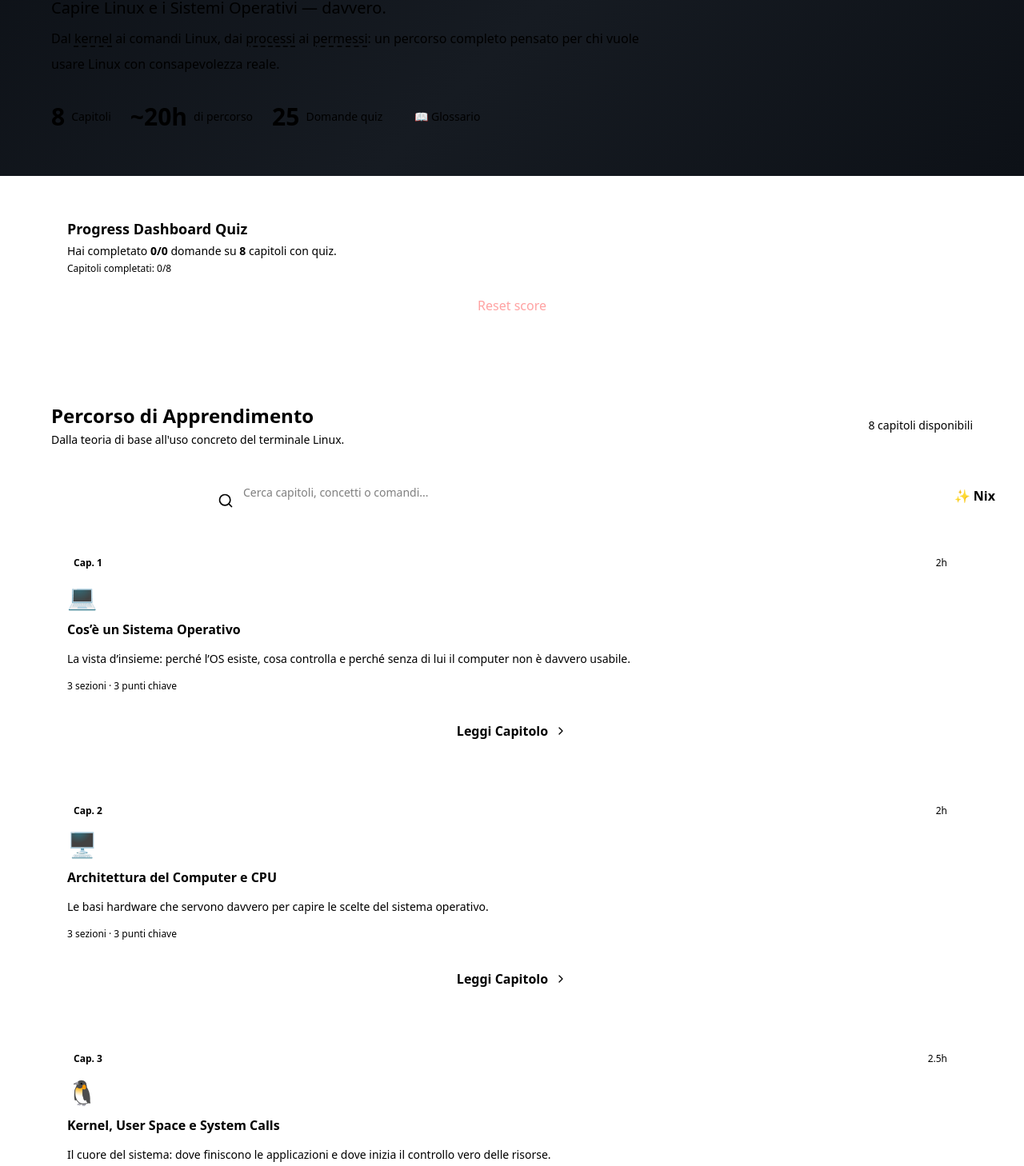
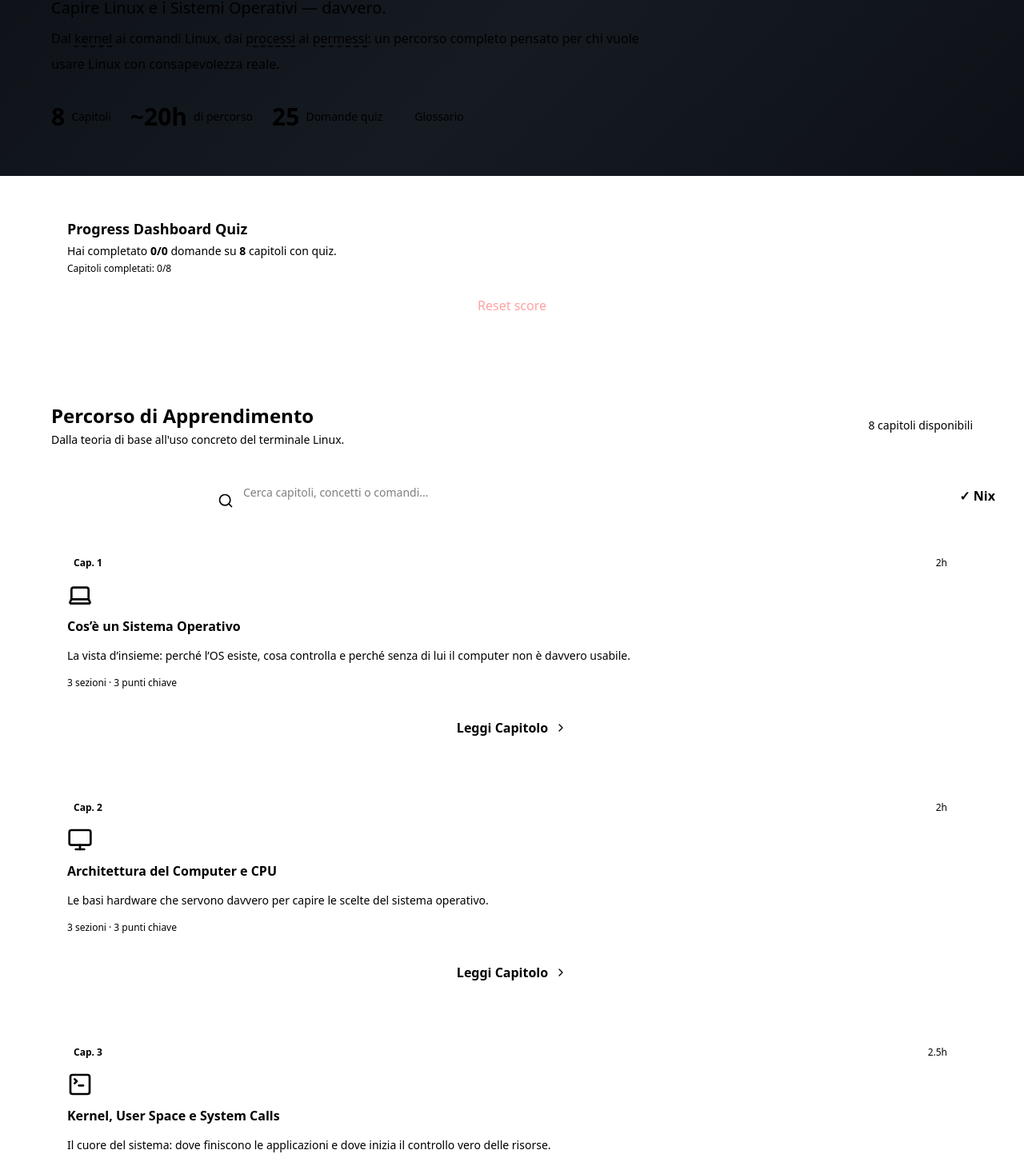
Before and after one commit to MT-Showcases/operating-systems-showcase, a Next.js app: page / in a window 1280 px wide. Shown: the part 132-1590 px from the top of the page at 80% size. Built offline with nearby package versions, Linux system fonts and the light colour scheme.

Commit message:
fix: remove all remaining emoji, replace with Lucide icons

```diff
--- a/app/page.tsx
+++ b/app/page.tsx
@@ -7,7 +7,7 @@ import Button from '@/components/Button';
 import SearchBar from '@/components/SearchBar';
 import QuizScoreDashboard from '@/components/QuizScoreDashboard';
 import Link from 'next/link';
-import { ChevronRight } from 'lucide-react';
+import { ChevronRight, Laptop, Monitor, TerminalSquare, Settings, Folder, Lock, User, Shield } from 'lucide-react';
 import GlossaryTooltip from '@/components/GlossaryTooltip';
 
 const totalHours = chapters.reduce((total, chapter) => total + Number.parseFloat(chapter.duration.replace('h', '')), 0);
@@ -47,7 +47,7 @@ export default function Home() {
               href="/glossary"
               className="inline-flex items-center gap-2 px-4 py-2 rounded-none bg-accent-cyan/10 border border-accent-cyan/30 text-accent-cyan hover:bg-accent-cyan/20 transition-all text-sm font-medium"
             >
-              📖 Glossario
+              Glossario
             </Link>
           </div>
         </div>
@@ -84,7 +84,16 @@ export default function Home() {
                     </span>
                   </div>
 
-                  <div className="text-3xl">{chapterEmojis[chapter.id] ?? '📘'}</div>
+                  <div className="text-3xl">
+                    {chapter.id === 1 && <Laptop className="h-8 w-8" />}
+                    {chapter.id === 2 && <Monitor className="h-8 w-8" />}
+                    {chapter.id === 3 && <TerminalSquare className="h-8 w-8" />}
+                    {chapter.id === 4 && <Settings className="h-8 w-8" />}
+                    {chapter.id === 5 && <Folder className="h-8 w-8" />}
+                    {chapter.id === 6 && <Lock className="h-8 w-8" />}
+                    {chapter.id === 7 && <User className="h-8 w-8" />}
+                    {chapter.id === 8 && <Shield className="h-8 w-8" />}
+                  </div>
 
                   <h3 className="text-base font-bold text-text-primary leading-snug">
                     {chapter.title}
--- a/components/ChapterMediaSlots.tsx
+++ b/components/ChapterMediaSlots.tsx
@@ -1,7 +1,7 @@
 'use client';
 
 import { useState } from 'react';
-import { ChevronRight, X } from 'lucide-react';
+import { ChevronRight, X, Film, Headphones, Image, FileText } from 'lucide-react';
 import type { Chapter } from '@/data/types';
 
 type MediaPlaceholder = {
@@ -20,10 +20,17 @@ interface Props {
 }
 
 const badgeByType: Record<MediaPlaceholder['type'], string> = {
-  video: '🎬 Video',
-  podcast: '🎙️ Podcast',
-  infographic: '🖼️ Infografica',
-  resource: '📄 Risorsa',
+  video: 'Video',
+  podcast: 'Podcast',
+  infographic: 'Infografica',
+  resource: 'Risorsa',
+};
+
+const IconByType: Record<MediaPlaceholder['type'], React.ReactNode> = {
+  video: <Film className="h-4 w-4" />,
+  podcast: <Headphones className="h-4 w-4" />,
+  infographic: <Image className="h-4 w-4" />,
+  resource: <FileText className="h-4 w-4" />,
 };
 
 function defaultSlots(chapter: ChapterWithOptionalMedia): MediaPlaceholder[] {
@@ -73,7 +80,13 @@ export default function ChapterMediaSlots({ chapter }: Props) {
         {slots.map((slot, idx) => (
           <div key={`${slot.type}-${idx}`} className=" border-2 border-accent-cyan/40 bg-bg-surface p-4">
             <div className="flex items-center justify-between gap-3 mb-2">
-              <p className="text-sm font-semibold text-text-primary">{badgeByType[slot.type]}</p>
+              <div className="flex items-center gap-2">
+                {slot.type === 'video' && <Film className="h-4 w-4" />}
+                {slot.type === 'podcast' && <Headphones className="h-4 w-4" />}
+                {slot.type === 'infographic' && <Image className="h-4 w-4" />}
+                {slot.type === 'resource' && <FileText className="h-4 w-4" />}
+                <p className="text-sm font-semibold text-text-primary">{badgeByType[slot.type]}</p>
+              </div>
               <span className={`text-[10px] px-2 py-0.5 border-2 ${isReady(slot) ? 'bg-bg-surface text-accent-green border-accent-green/30' : 'bg-bg-surface text-accent-amber border-accent-amber/30'}`}>
                 {isReady(slot) ? 'Ready' : 'In arrivo'}
               </span>
--- a/components/SectionMediaSlots.tsx
+++ b/components/SectionMediaSlots.tsx
@@ -1,7 +1,7 @@
 'use client';
 
 import { useState } from 'react';
-import { ChevronRight, X } from 'lucide-react';
+import { ChevronRight, X, Film, Headphones, Image, FileText } from 'lucide-react';
 
 type MediaPlaceholder = {
   type: 'video' | 'podcast' | 'infographic' | 'resource';
@@ -22,10 +22,17 @@ interface Props {
 }
 
 const badgeByType: Record<MediaPlaceholder['type'], string> = {
-  video: '🎬 Video',
-  podcast: '🎙️ Podcast',
-  infographic: '🖼️ Infografica',
-  resource: '📄 Risorsa',
+  video: 'Video',
+  podcast: 'Podcast',
+  infographic: 'Infografica',
+  resource: 'Risorsa',
+};
+
+const iconByType: Record<MediaPlaceholder['type'], any> = {
+  video: require('lucide-react').Film,
+  podcast: require('lucide-react').Headphones,
+  infographic: require('lucide-react').Image,
+  resource: require('lucide-react').FileText,
 };
 
 export default function SectionMediaSlots({ media }: Props) {
@@ -39,7 +46,13 @@ export default function SectionMediaSlots({ media }: Props) {
         {media.map((slot, idx) => (
           <div key={`${slot.type}-${idx}`} className="rounded-none border border-accent-cyan/40 bg-bg-surface p-4">
             <div className="flex items-center justify-between gap-3 mb-2">
-              <p className="text-sm font-medium text-text-primary">{badgeByType[slot.type]}</p>
+              <div className="flex items-center gap-2">
+                {slot.type === 'video' && <Film className="h-4 w-4" />}
+                {slot.type === 'podcast' && <Headphones className="h-4 w-4" />}
+                {slot.type === 'infographic' && <Image className="h-4 w-4" />}
+                {slot.type === 'resource' && <FileText className="h-4 w-4" />}
+                <p className="text-sm font-medium text-text-primary">{badgeByType[slot.type]}</p>
+              </div>
               <span className="text-[10px] px-2 py-0.5 rounded-none bg-accent-green/10 text-accent-green border border-accent-green/30">Ready</span>
             </div>
             <p className="text-xs text-text-secondary mb-2">{slot.description}</p>
--- a/components/TutorFloatingChat.tsx
+++ b/components/TutorFloatingChat.tsx
@@ -98,7 +98,7 @@ export default function TutorFloatingChat() {
         className="fixed bottom-6 right-5 z-[90] rounded-none bg-accent-green text-bg-primary px-4 py-3 font-semibold flex items-center gap-2 hover:bg-accent-cyan hover:text-bg-primary transition"
         aria-label={`Apri ${TUTOR_NAME}`}
       >
-        ✨ {TUTOR_NAME}
+        ✓ {TUTOR_NAME}
       </button>
 
       {open ? (
--- a/data/chapterEmojis.ts
+++ b/data/chapterEmojis.ts
@@ -1,10 +1,10 @@
 export const chapterEmojis: Record<number, string> = {
-  1: '💻',
-  2: '🖥️',
-  3: '🐧',
-  4: '⚙️',
-  5: '📁',
-  6: '🔒',
-  7: '👤',
-  8: '🛡️',
+  1: 'Laptop',
+  2: 'Monitor',
+  3: 'Terminal',
+  4: 'Settings',
+  5: 'Folder',
+  6: 'Lock',
+  7: 'User',
+  8: 'Shield',
 };
--- a/data/pages/openclaw.ts
+++ b/data/pages/openclaw.ts
@@ -29,27 +29,27 @@ export const openclawPage: Page = {
         'Operating Systems Showcase e\u0300 stato costruito da un sistema di agenti AI orchestrati con OpenClaw, ciascuno con un ruolo specifico nel creare contenuto didattico di qualita\u0300.',
       subsections: [
         {
-          title: 'Spark ✨ — Assistente alla Docenza',
+          title: 'Spark — Assistente alla Docenza',
           content:
             'Coordina tutto il materiale didattico. Decide struttura, contenuti e quali agenti attivare per ogni task. Output: Orchestrazione completa del corso.',
         },
         {
-          title: 'Showcaser 🎨 — Sviluppatore Web',
+          title: 'Showcaser — Sviluppatore Web',
           content:
             'Converte il contenuto didattico in pagine web interattive. Ha creato questo sito seguendo una pipeline strutturata di 7 fasi. Output: Le pagine che stai leggendo adesso.',
         },
         {
-          title: 'Quizard 🎯 — Creatore Quiz',
+          title: 'Quizard — Creatore Quiz',
           content:
             'Gestisce quiz interattivi e sessioni di apprendimento. Output: Esperienze di testing e pratica per ogni capitolo.',
         },
         {
-          title: 'GammaBot 🎨 — Generatore Slide',
+          title: 'GammaBot — Generatore Slide',
           content:
             'Genera presentazioni didattiche pronte per la lezione. Output: Slide PDF/PPTX per uso in aula.',
         },
         {
-          title: 'Notebook 📓 — Knowledge Companion',
+          title: 'Notebook — Knowledge Companion',
           content:
             'Prepara le fonti per audio e video sintetizzati. Output: Podcast, video riassuntivi e infografiche complementari.',
         },
@@ -100,7 +100,7 @@ export const openclawPage: Page = {
     {
       id: 'team',
       title: 'Il Team',
-      content: 'Michele Tornello — Docente e Ideatore\nDocente della Steve Jobs Academy di Catania. Ha progettato il corso "Sistemi Operativi", supervisionato ogni capitolo e guidato il sistema di agenti per creare questo sito.\n\nSpark ✨ e Team di Agenti AI\nIl sistema di agenti orchestrato con OpenClaw che ha realizzato il materiale didattico e questo sito.',
+      content: 'Michele Tornello — Docente e Ideatore\nDocente della Steve Jobs Academy di Catania. Ha progettato il corso "Sistemi Operativi", supervisionato ogni capitolo e guidato il sistema di agenti per creare questo sito.\n\nSpark e Team di Agenti AI\nIl sistema di agenti orchestrato con OpenClaw che ha realizzato il materiale didattico e questo sito.',
     },
   ],
 };
```
Also changed, not shown: 1 other file (tests, documents, lock files or other folders).
